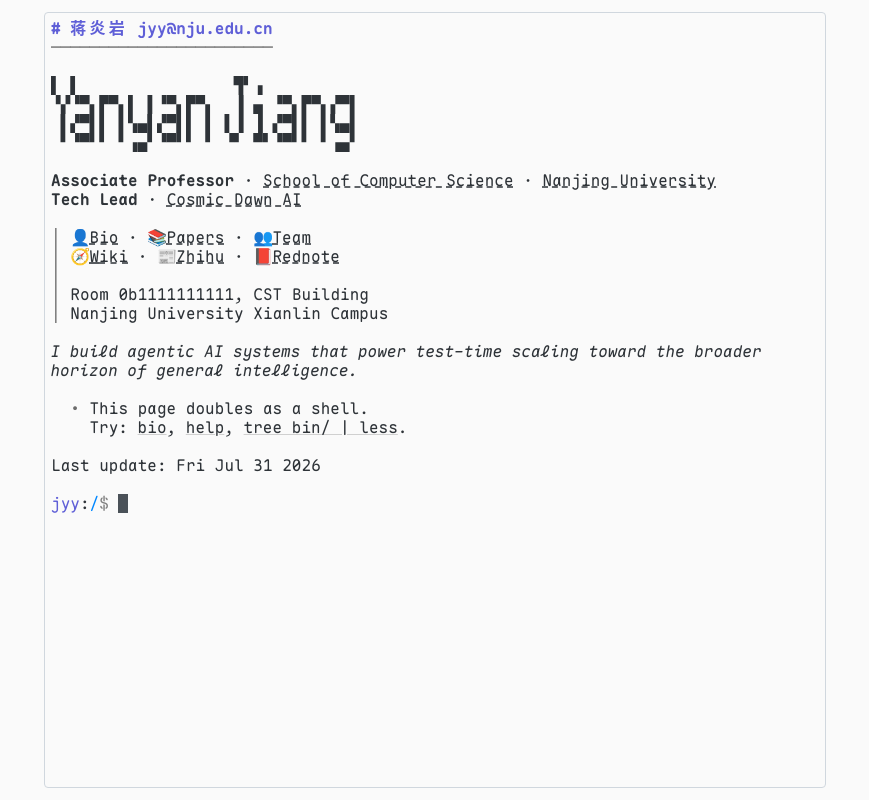
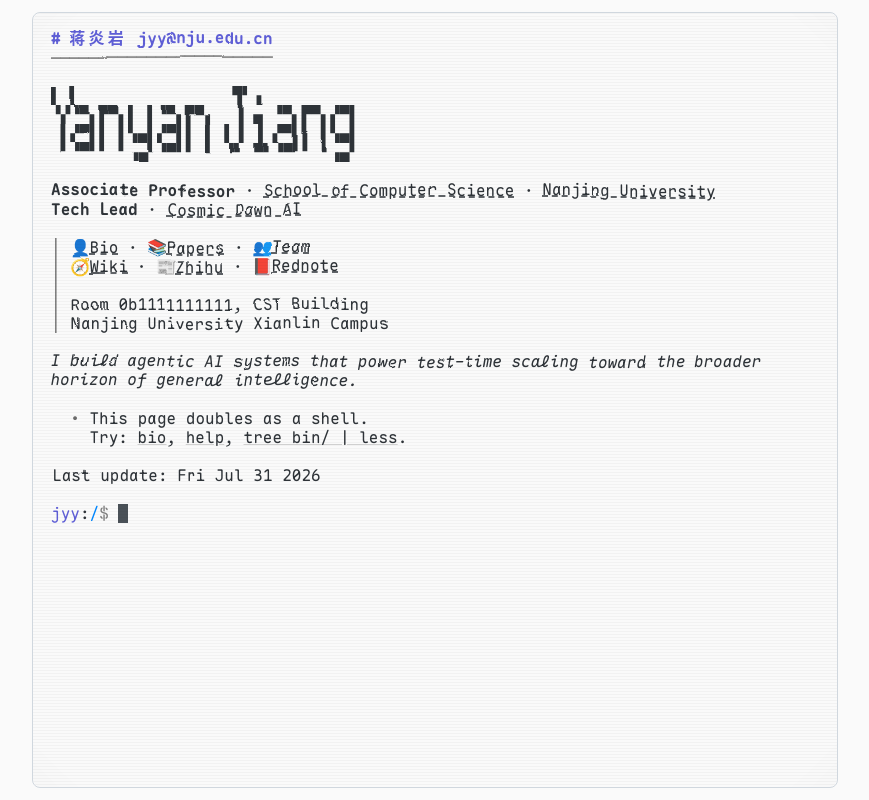
Before and after one commit to jiangyy/jiangyy.github.io, a website built with Vite: page index.html in a window 1280 px wide. Shown: the whole page, without its empty margins (205-1074 px from the left). Built offline with nearby package versions, Linux system fonts and the light colour scheme; what @xterm/addon-unicode11 would draw is missing.

Commit message:
add CRT screen styling: scanline + vignette overlay; subtle SVG feTurbulence/feDisplacementMap smudge on terminal pixels (no feImage -> Safari-safe, region pinned -> no ghost, small scale -> text stays sharp); inner #term-screen mount so FitAddon measures content width not the padded host (text was running off the right edge); enable font ligatures (calt/liga) in Chrome to match Safari

```diff
--- a/index.html
+++ b/index.html
@@ -10,8 +10,27 @@
 </head>
 
 <body>
+  <!-- CRT pixel misalignment (the "smudge" you liked from the first version): a
+       smooth feTurbulence field drives feDisplacementMap at a small scale, so
+       pixels shift a hair organically — text stays sharp and clear (no blur,
+       no background noise), just a subtle painted misalignment. Uses in-filter
+       turbulence directly (no feImage / external PNG → Safari-friendly), no
+       radial barrel (no corner distortion), region pinned to the box (no
+       offset "ghost"). -->
+  <svg class="defs-only" aria-hidden="true" focusable="false">
+    <defs>
+      <filter id="crt-smudge" color-interpolation-filters="sRGB"
+              x="0" y="0" width="100%" height="100%">
+        <feTurbulence type="fractalNoise" baseFrequency="0.01" numOctaves="1" seed="5" result="noise"></feTurbulence>
+        <feDisplacementMap in="SourceGraphic" in2="noise" scale="4"
+                           xChannelSelector="R" yChannelSelector="G"></feDisplacementMap>
+      </filter>
+    </defs>
+  </svg>
   <div id="app">
-    <div id="term-host"></div>
+    <div id="term-host">
+      <div id="term-screen"></div>
+    </div>
   </div>
   <script type="module" src="/src/main.ts"></script>
 </body>
--- a/public/style.css
+++ b/public/style.css
@@ -3,6 +3,9 @@
   --bg: #fafafa;
   --fg: #2e3338;
   --border: #d0d7de;
+  /* CRT overlay tuning — strength of the texture layer over the terminal. */
+  --crt-scan: rgba(0, 0, 0, 0.03);
+  --crt-vignette: rgba(0, 0, 0, 0.13);
 }
 
 @font-face {
@@ -22,6 +25,9 @@
 
 * { box-sizing: border-box; }
 
+/* Zero-size SVG that only hosts <defs> (the grain filter). Kept out of layout. */
+.defs-only { position: absolute; width: 0; height: 0; overflow: hidden; }
+
 html, body {
   margin: 0;
   height: 100%;
@@ -38,20 +44,22 @@
 }
 
 #term-host {
+  position: relative;
   flex: 1;
   min-height: 0;
   border: 1px solid var(--border);
-  border-radius: 4px;
+  border-radius: 8px;
   background: var(--bg);
-  /* extra bottom padding absorbs sub-pixel row overflow so the last line
-     isn't clipped by overflow:hidden. */
-  padding: 6px 6px 16px 6px;
+  /* Spacing between the terminal content and the rounded frame; extra bottom
+     padding also absorbs sub-pixel row overflow so the last line isn't
+     clipped by overflow:hidden. */
+  padding: 16px 18px 28px 18px;
   overflow: hidden;
-  /* Cap at ~80 columns. The host shares xterm's monospace font/size, so 1ch
-     == one terminal cell; the +14px covers horizontal padding (12) + border
-     (2). Done in CSS (not JS) so it can't feed back into the ResizeObserver
-     and oscillate. */
-  max-width: calc(80ch + 14px);
+  /* Cap at ~80 columns. Padding lives on this outer frame; xterm mounts in
+     the padding-free #term-screen below, so FitAddon measures only the
+     content width (80ch) — otherwise it counts the padding as extra columns
+     and text overflows the right edge. */
+  max-width: calc(80ch + 38px);
   /* Hidden until the terminal has been fit at final (post-font-load)
      metrics, then faded in — masks the pre-JS full-width frame and the
      web-font swap reflow that would otherwise flash on load. */
@@ -60,7 +68,57 @@
 }
 #term-host.ready { opacity: 1; }
 
-#term-host .xterm { height: 100%; }
+/* xterm mount point — padding-free so its measured width is exactly the
+   terminal area (no phantom columns from the frame's padding). The smudge
+   filter is applied here, to the actual terminal pixels (foreground text). */
+#term-screen {
+  height: 100%;
+  filter: url(#crt-smudge);
+}
+#term-screen .xterm { height: 100%; }
+
+/* Enable OpenType ligatures consistently. Chrome doesn't enable them by
+   default for this font while Safari does, so the italic 'll' (and
+   programming ligatures like =>, ==) only showed in Safari. Maple Mono's
+   ligatures are width-stable, so they don't break xterm's cell alignment. */
+#term-screen .xterm-rows,
+#term-screen .xterm-rows span {
+  font-feature-settings: "liga" 1, "calt" 1;
+}
+
+/* CRT overlay — a pure visual layer above the terminal. It never distorts the
+   pixels beneath (no SVG filter / displacement), so there's no ghost, no
+   Safari breakage, and text stays crisp. pointer-events:none keeps input and
+   selection reaching xterm. */
+#term-host::before {
+  content: "";
+  position: absolute;
+  inset: 0;
+  border-radius: inherit;
+  pointer-events: none;
+  z-index: 10;
+  /* Scanlines: the CRT phosphor mask ("颗粒" grain). */
+  background: repeating-linear-gradient(
+    to bottom,
+    var(--crt-scan) 0 1px,
+    transparent 1px 3px
+  );
+  mix-blend-mode: multiply;
+}
+#term-host::after {
+  content: "";
+  position: absolute;
+  inset: 0;
+  border-radius: inherit;
+  pointer-events: none;
+  z-index: 11;
+  /* Vignette: edges fall off, reading as curved glass depth without warping. */
+  background: radial-gradient(
+    ellipse 120% 120% at 50% 50%,
+    transparent 55%,
+    var(--crt-vignette) 100%
+  );
+}
 
 /* Visible scrollbars on the light theme (xterm's default thumb vanishes on white). */
 .xterm-viewport {
--- a/src/main.ts
+++ b/src/main.ts
@@ -9,14 +9,15 @@
 import { builtinApps } from './apps';
 
 const termHost = document.getElementById('term-host');
-if (!termHost) throw new Error('missing #term-host');
+const termScreen = document.getElementById('term-screen');
+if (!termHost || !termScreen) throw new Error('missing #term-host/#term-screen');
 
 const commandFromHash = () => location.hash.replace(/^#/, '').trim();
 const initial = commandFromHash() || 'index';
 
 let shell: Shell;
 // Internal links push a history entry (so Back works) and run the command.
-const term = new Term(termHost, (cmd) => {
+const term = new Term(termScreen, (cmd) => {
   history.pushState({ cmd }, '', '#' + cmd);
   shell.inject(cmd);
 });
```
